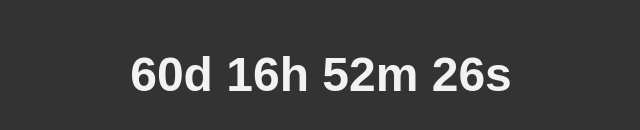
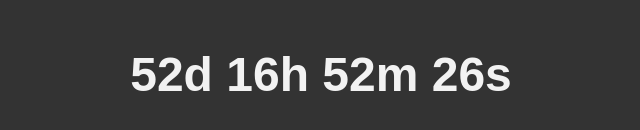
Before and after one commit to simongottipalli/sisu, a plain HTML site: page index.html in a window 1280 px wide. Shown: the part 230-360 px from the top of the page, 319-959 px from the left. Drawn offline with Linux system fonts and the light colour scheme.

Commit message:
Correct SISU date

```diff
--- a/index.html
+++ b/index.html
@@ -37,7 +37,7 @@
 
         <script>
             // Set the date we're counting down to
-            var countDownDate = new Date("Oct 31, 2023 00:00:00").getTime();
+            var countDownDate = new Date("Oct 23, 2023 00:00:00").getTime();
 
             // Update the countdown every 1 second
             var x = setInterval(function() {
```
